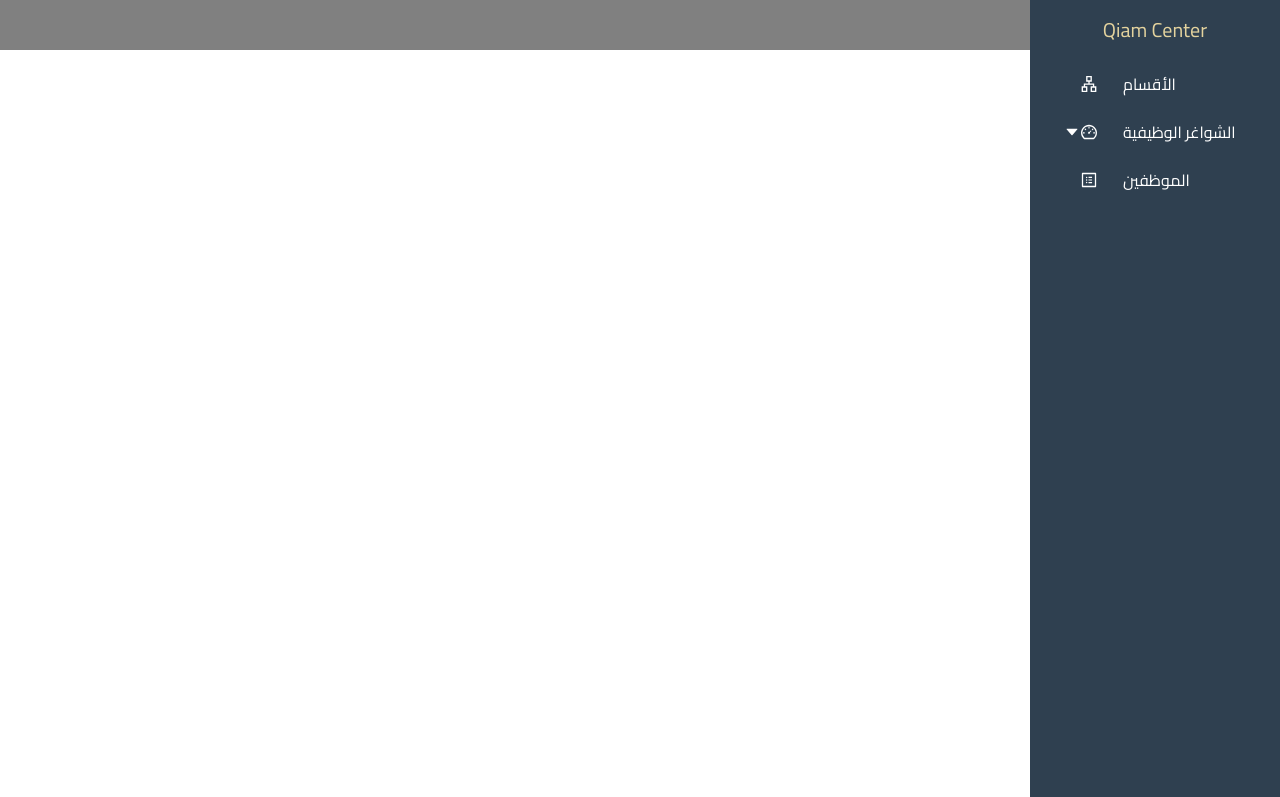
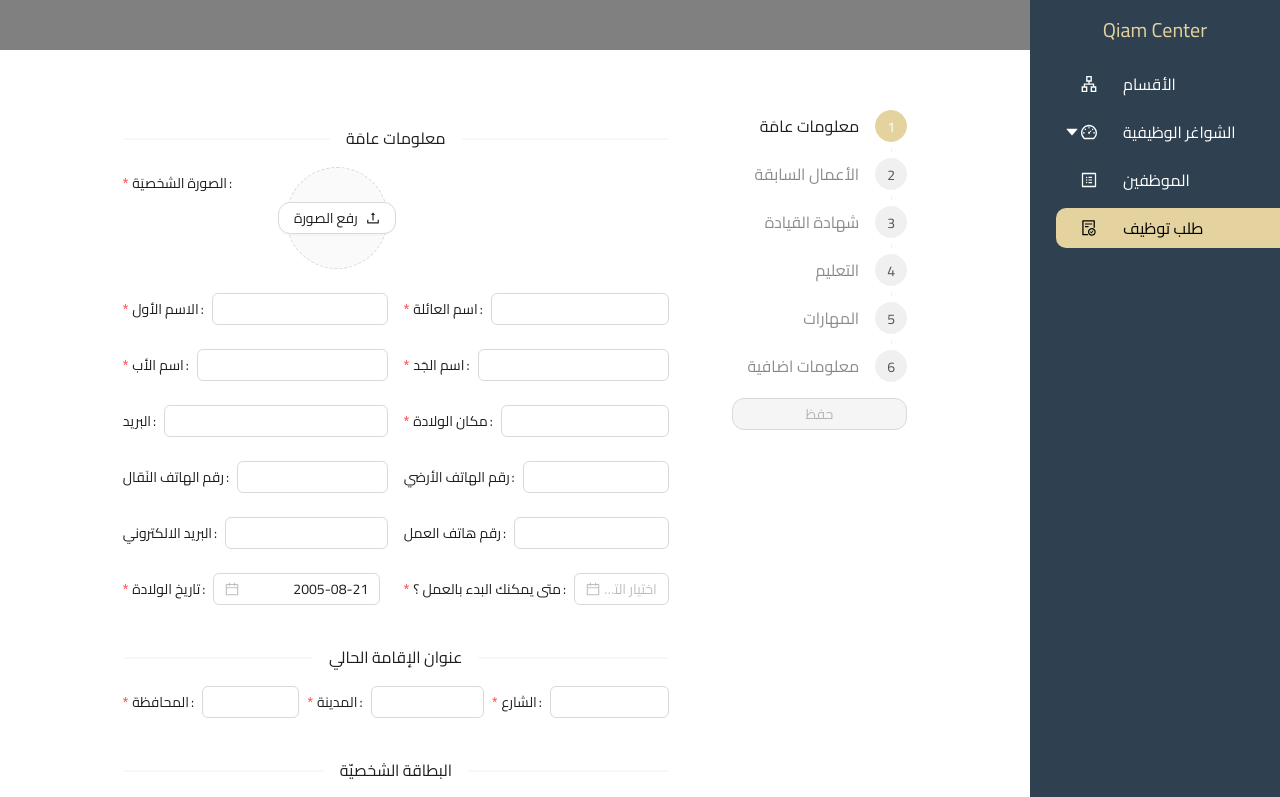
Before and after one commit to AnasDurra/HR-and-Reservation-Management-System-frontend, a React app: page /jobApplications/add in a window 1280 px wide. Before the commit this address led to /. Shown: the top 797 px of the page. Built offline with nearby package versions, Linux system fonts and the light colour scheme; the HTML template or start-up script is replaced by a standard one.

Commit message:
application form (no linking)

```diff
--- a/package.json
+++ b/package.json
@@ -16,6 +16,8 @@
     "crypto-js": "^4.1.1",
     "dayjs": "^1.11.7",
     "js-cookie": "^3.0.5",
+    "lodash": "^4.17.21",
+    "moment": "^2.29.4",
     "react": "^18.2.0",
     "react-dom": "^18.2.0",
     "react-redux": "^8.0.5",
--- a/src/App.jsx
+++ b/src/App.jsx
@@ -1,71 +1,83 @@
-import { Button, ConfigProvider } from 'antd'
-import './App.css'
-import arEG from 'antd/lib/locale/ar_EG';
-import { connect } from 'react-redux';
-import Layout from './Components/Layout/Layout';
-import { Navigate, Route, Routes } from 'react-router-dom';
-import LogInPage from './Features/Login/LogInPage/Login';
-import Unauthorized from './Components/Unauthorized/Unauthorized';
-import AccessRoute from './Components/AccessRoute/AccessRoute';
-import Roles from './Components/AccessRoute/Roles';
-import ViewDepartments from './Features/EmployeesProfiles/Departments/ViewDepartments';
+import { Button, ConfigProvider } from "antd";
+import "./App.css";
+import arEG from "antd/lib/locale/ar_EG";
+import { connect } from "react-redux";
+import Layout from "./Components/Layout/Layout";
+import { Navigate, Route, Routes } from "react-router-dom";
+import LogInPage from "./Features/Login/LogInPage/Login";
+import Unauthorized from "./Components/Unauthorized/Unauthorized";
+import AccessRoute from "./Components/AccessRoute/AccessRoute";
+import Roles from "./Components/AccessRoute/Roles";
+import ViewDepartments from "./Features/EmployeesProfiles/Departments/ViewDepartments";
+import JobApplicationMultiStepForm from "./Features/EmployeesProfiles/Job Application/form/JobApplicationMultiStepForm";
 
 function App(props) {
-
   return (
     <div>
       <ConfigProvider
-        direction='rtl'
+        direction="rtl"
         locale={arEG}
         theme={{
           token: {
-            fontFamily: 'cairo',
-            colorPrimary: '#E4D39E',
+            fontFamily: "cairo",
+            colorPrimary: "#E4D39E",
           },
           components: {
             Button: {
-              borderRadius: '12px',
+              borderRadius: "12px",
             },
             Typography: {
-              colorBgBase: 'red'
-            }
+              colorBgBase: "red",
+            },
           },
         }}
       >
         <Layout>
           <Routes>
             {/*public Routes*/}
-            <Route path='/login' element={<LogInPage />} />
-            <Route path='/unauthorized' element={<Unauthorized />} />
-
+            <Route path="/login" element={<LogInPage />} />
+            <Route path="/unauthorized" element={<Unauthorized />} />
 
             {/*Example For Privilaged Routes*/}
             {/* <Route element={<AccessRoute allowedRoutes={Roles.HR} />}> */}
             {/*Some Route*/}
             {/* </Route> */}
 
-            <Route path='/departments' element={<ViewDepartments />} />
+            <Route path="/departments" element={<ViewDepartments />} />
+            <Route
+              path="/jobApplications/add"
+              element={<JobApplicationMultiStepForm />}
+            />
 
             {/*Dummy Routes*/}
-            <Route path='/jobVacancies' element={<div><Button >Users</Button></div>} />
-            <Route path='/jobVacancies/add' element={<div>Add job Vacancy</div>} />
-            <Route path='/employees' element={<div>All Emplyees</div>} />
+            <Route
+              path="/jobVacancies"
+              element={
+                <div>
+                  <Button>Users</Button>
+                </div>
+              }
+            />
+            <Route
+              path="/jobVacancies/add"
+              element={<div>Add job Vacancy</div>}
+            />
+            <Route path="/employees" element={<div>All Emplyees</div>} />
 
-            <Route path='*' element={<Navigate to='/' />} />
-
+            <Route path="*" element={<Navigate to="/" />} />
           </Routes>
         </Layout>
       </ConfigProvider>
     </div>
-  )
+  );
 }
 
-const mapStateToProps = state => {
+const mapStateToProps = (state) => {
   return {
     user: state.userReducer.user,
     error: state.userReducer.error,
     loading: state.userReducer.loading,
-  }
-}
+  };
+};
 
 export default connect(mapStateToProps)(App);
--- a/src/Components/Layout/items.jsx
+++ b/src/Components/Layout/items.jsx
@@ -1,30 +1,40 @@
-import { DashboardOutlined, ProfileOutlined, ApartmentOutlined } from "@ant-design/icons";
+import {
+  DashboardOutlined,
+  ProfileOutlined,
+  ApartmentOutlined,
+  FileDoneOutlined,
+} from "@ant-design/icons";
 
 export const items = [
   {
-        text: 'الأقسام',
+    text: "الأقسام",
     icon: <ApartmentOutlined />,
-        path: '/departments'
+    path: "/departments",
   },
   {
-        text: 'الشواغر الوظيفية',
+    text: "الشواغر الوظيفية",
     icon: <DashboardOutlined />,
     items: [
       {
-                text: 'جميع الشواغر',
+        text: "جميع الشواغر",
         icon: <ProfileOutlined />,
-                path: '/jobVacancies',
+        path: "/jobVacancies",
       },
       {
-                text: 'إضافة شاغر وظيفي',
+        text: "إضافة شاغر وظيفي",
         icon: <ProfileOutlined />,
-                path: '/jobVacancies/add',
+        path: "/jobVacancies/add",
       },
     ],
   },
   {
-        text: 'الموظفين',
+    text: "الموظفين",
     icon: <ProfileOutlined />,
-        path: '/employees',
+    path: "/employees",
+  },
+  {
+    text: "طلب توظيف",
+    icon: <FileDoneOutlined />,
+    path: "/jobApplications/add",
   },
 ];
--- a/src/Features/EmployeesProfiles/Job Application/form/MultiStepForm.jsx
+++ b/src/Features/EmployeesProfiles/Job Application/form/JobApplicationMultiStepForm.jsx
@@ -10,7 +10,7 @@ import AdditionalForm from "./sub-forms/AdditionalForm";
 import { Api } from "./utils/debug";
 import { formatRequestBeforeSend } from "./utils/helpers";
 
-const MultiStepForm = () => {
+const JobApplicationMultiStepForm = () => {
   const [currentStep, setCurrentStep] = useState(0);
 
   const [generalInfoForm] = Form.useForm();
@@ -314,4 +314,4 @@ const MultiStepForm = () => {
   );
 };
 
-export default MultiStepForm;
+export default JobApplicationMultiStepForm;
--- a/src/Features/EmployeesProfiles/Job Application/form/style.css
+++ b/src/Features/EmployeesProfiles/Job Application/form/style.css
@@ -15,7 +15,7 @@
 }
 .form-container {
   display: flex;
-  width: 40%;
+  width: 60%;
   flex-direction: column;
 }
 .hidden {
--- a/src/Features/EmployeesProfiles/Job Application/form/sub-forms/AdditionalForm.jsx
+++ b/src/Features/EmployeesProfiles/Job Application/form/sub-forms/AdditionalForm.jsx
@@ -60,13 +60,7 @@ const AdditionalForm = (props) => {
   }, [props.validateState, props.numDependents]);
 
   return (
-    <div
-      style={{
-        width: "40%",
-        display: props.show === false ? "none" : "flex",
-        flexDirection: "column",
-      }}
-    >
+    <div className={`form-container ${props.show ? "" : "hidden"}`}>
       <Form
         form={props.form}
         layout="horizontal"
--- a/src/Features/EmployeesProfiles/Job Application/form/sub-forms/GeneralInfoForm.jsx
+++ b/src/Features/EmployeesProfiles/Job Application/form/sub-forms/GeneralInfoForm.jsx
@@ -28,10 +28,10 @@ import {
   personalCardRules,
   personalDataRules,
 } from "../validationRules";
-import { getFile } from "./utils/helpers";
+import { getFile } from "../utils/helpers";
 import moment from "moment";
 import dayjs from "dayjs";
-import "./style.css";
+import "../style.css";
 
 function GeneralInfoForm(props) {
   const [errorFields, setErrorFields] = useState([]);
```
Also changed, not shown: 1 other file (tests, documents, lock files or other folders). Lines whose indentation alone changed are shown as unchanged.
